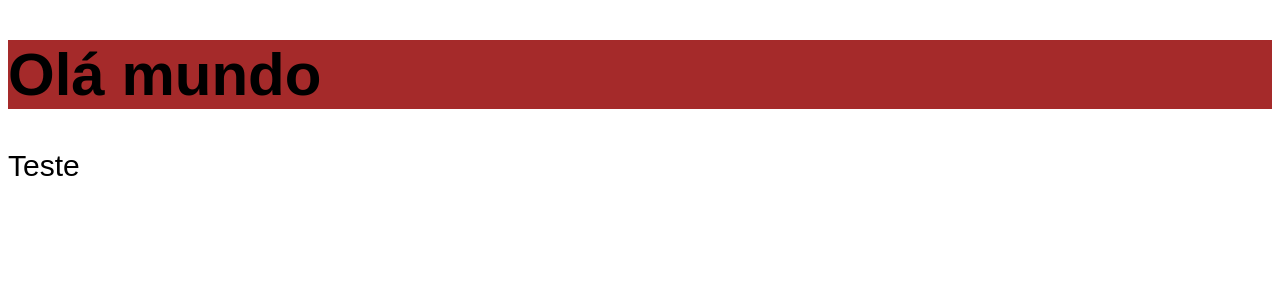
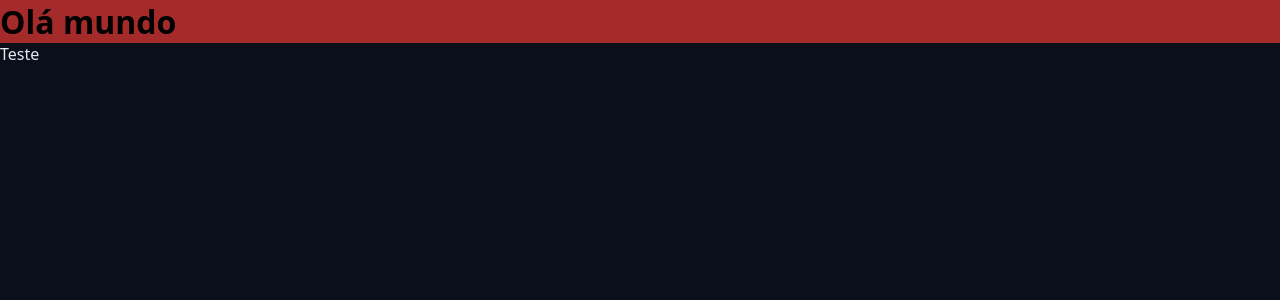
Before and after one commit to renangarciafc/chronos-pomodoro, a React (Vite) app: page / in a window 1280 px wide. Shown: the top 300 px of the page. Built offline with nearby package versions, Linux system fonts and the light colour scheme.

Commit message:
commit third class

```diff
--- a/src/styles/global.css
+++ b/src/styles/global.css
@@ -1,8 +1,16 @@
-body {
-    font-family: sans-serif;
-    font-size: 30px;
+* {
+    margin: 0;
+    padding: 0;
+    box-sizing: border-box;
 }
 
-h1 {
-    color: var(--primary);
+html {
+    font-size: 62.5%;
 }
+
+body {
+    font-family: system-ui, -apple-system, BlinkMacSystemFont, 'Segoe UI', Roboto, Oxygen, Ubuntu, Cantarell, 'Open Sans', 'Helvetica Neue', sans-serif;
+    font-size: 1.6rem;
+    background-color: var(--gray-900);
+    color: var(--text-default);
+}
--- a/src/styles/theme.css
+++ b/src/styles/theme.css
@@ -1,3 +1,37 @@
 :root {
-    --primary: pink;
+  --gray-100: #e6e9f0;
+  --gray-200: #cdd3e1;
+  --gray-300: #aab3cc;
+  --gray-400: #555f7d;
+  --gray-500: #454f6a;
+  --gray-600: #363d56;
+  --gray-700: #272f43;
+  --gray-800: #181f2e;
+  --gray-900: #0a0f1a;
+
+  --primary-light: #4de7b7;
+  --primary: #0da170;
+  --primary-dark: #065f46;
+
+  --link-color: #10b981;
+  --link-hover: #0b8a60;
+
+  --success: #22c55e;
+  --warning: #eab308;
+  --error: #991b1b;
+  --info: #0ea5e9;
+
+  --text-over-primary: #0a0f1a;
+  --text-over-primary-dark: #e6e9f0;
+  --text-over-primary-light: #0a0f1a;
+  --text-over-success: #0a0f1a;
+  --text-over-warning: #0a0f1a;
+  --text-over-error: #e6e9f0;
+  --text-over-info: #0a0f1a;
+
+  --text-default: #e6e9f0;
+  --text-muted: #aab3cc;
+
+  --disabled: #555f7d;
+  --text-disabled: #aab3cc;
 }
```
